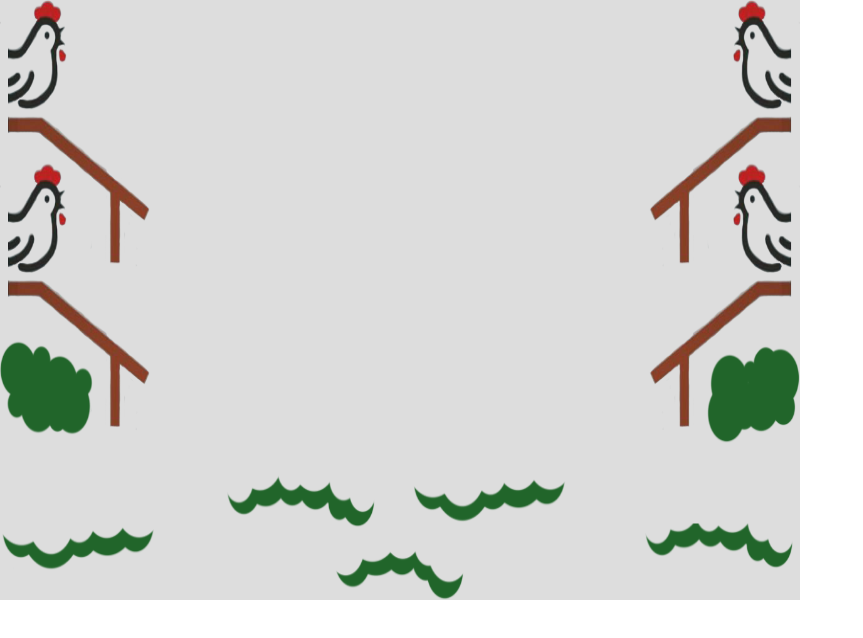
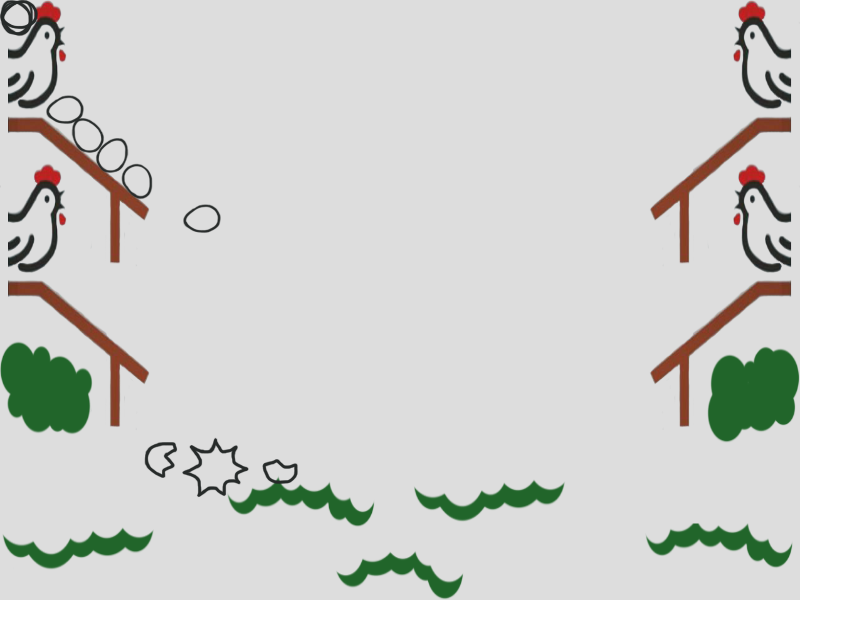
Before and after one commit to personnna/nFactorial, a plain HTML site: page index.html in a window 1280 px wide. Shown: the whole page, without its empty margins (0-863 px from the left). Drawn offline with Linux system fonts and the light colour scheme.

Commit message:
adjusting the position of eggs manually

```diff
--- a/index.html
+++ b/index.html
@@ -9,7 +9,25 @@
 
 
 
+
     <div class="game-container">
+      <div class="trail1">
+        <img class="egg egg11" src="assets/egg1.png" alt="">
+        <img class="egg egg12" src="assets/egg2.png" alt="">
+        <img class="egg egg13" src="assets/egg3.png" alt="">
+        <img class="egg egg14" src="assets/egg4.png" alt="">
+        <img class="egg egg15" src="assets/egg1.png" alt="">
+        <img class="egg cracked-egg-left" src="assets/crackedEgg.png" alt="">
+      </div>
+      <div class="trail2">
+        <img class="egg egg21" src="assets/egg1.png" alt="">
+        <img class="egg egg22" src="assets/egg2.png" alt="">
+        <img class="egg egg23" src="assets/egg3.png" alt="">
+        <img class="egg egg24" src="assets/egg4.png" alt="">
+        <img class="egg egg25" src="assets/egg1.png" alt="">
+        <img class="egg cracked-egg-left" src="assets/crackedEgg.png" alt="">
+      </div>
+
       <img class="game__bg" src="assets/Static.png" alt="">
       <img class="game__wolf wolf1 hidden" src="./assets/Wolf1.png">
       <img class="game__wolf wolf2 hidden" src="./assets/Wolf2.png">
--- a/style.css
+++ b/style.css
@@ -27,6 +27,37 @@ body {
   display: none;
 }
 
+.egg {
+  position: absolute;
+}
+
+.egg11 {
+  top: 95px;
+  left: 46px;
+}
+.egg12 {
+  top: 118px;
+  left: 71px;
+}
+.egg13 {
+  top: 138px;
+  left: 95px;
+}
+.egg14 {
+  top: 163px;
+  left: 121px;
+}
+
+.egg15 {
+  top: 204px;
+  left: 183px;
+}
+
+.cracked-egg-left {
+  top: 437px;
+  left: 144px;
+}
+
 .wolf1 {
 left: 150px;
 }
@@ -41,13 +72,6 @@ left: 150px;
 }
 
 .game__wolf {
-  /* background-image: url(/assets/Wolf1.png); */
   position: absolute;
   top: 130px;
-  /* left: 50%; */
-
-
-  /* width: fit-content; */
-  /* height: 100%; */
-
 }
```
Also changed, not shown: 2 other files.
